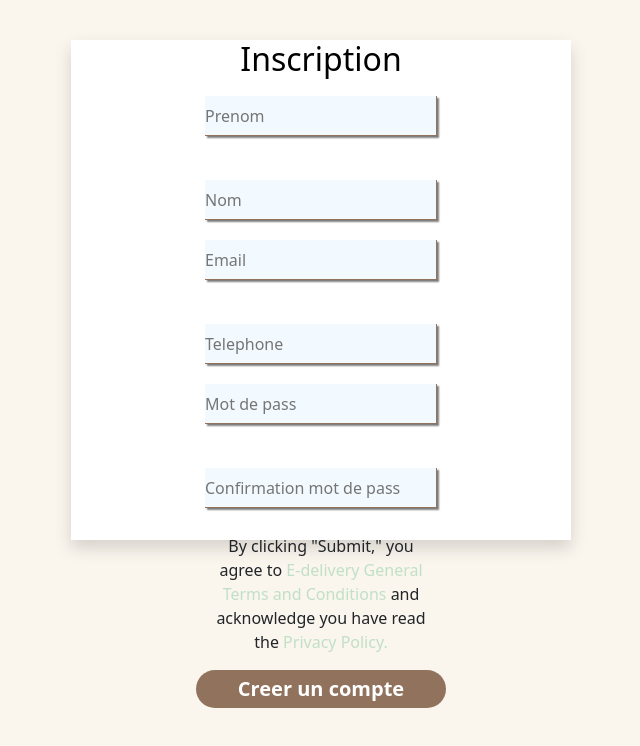
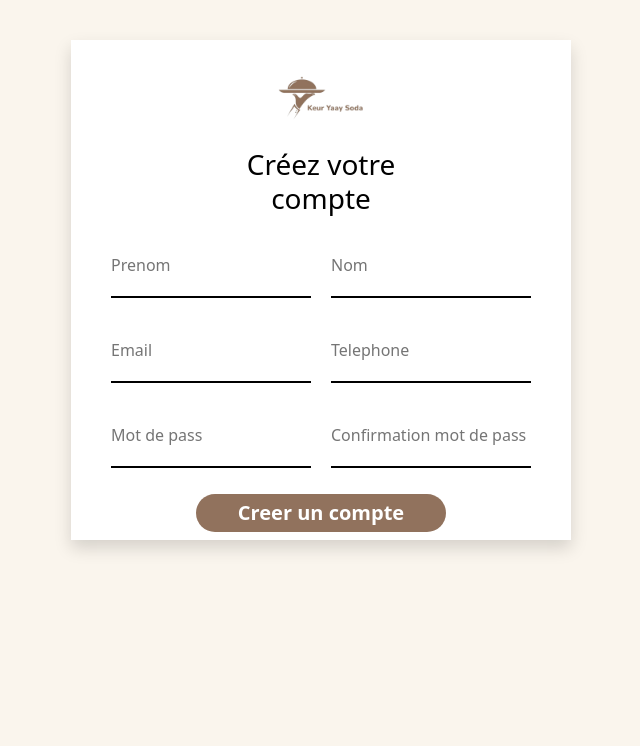
Before and after one commit to sodagueye/Projet-final, a React (Create React App) app: page /inscription in a window 1280 px wide. Shown: the top 746 px of the page, without its empty margins (319-959 px from the left). Built offline with nearby package versions, Linux system fonts and the light colour scheme.

Commit message:
feed-back

```diff
--- a/src/App.jsx
+++ b/src/App.jsx
@@ -34,9 +34,11 @@ function App() {
           <Route path="/menu" element={<Menu />} />
           <Route path="/inscription" element={<Inscrire />} />
           <Route path="/connexion" element={<Connexion />} />
-          <Route path="/success" element={<MsgSuccess />} />
-          <Route path="/mail" element={<SendMail />} />
+          <Route path="/msgsuccess" element={<MsgSuccess />} />
+          <Route path="/sendmail" element={<SendMail />} />
           <Route path="/:token" element={<ModifierPassword />} />
+          {/* <Route path="/modifier" element={<ModifierPassword />} /> */}
+
           <Route path="/reinitialiser" element={<MotdepassOublié />} />
           <Route path="/reservation" element={<ReservationPage />} />
           <Route
--- a/src/Inscription/Connexion.jsx
+++ b/src/Inscription/Connexion.jsx
@@ -5,6 +5,7 @@ import axios from 'axios';
 import { ToastContainer, toast } from 'react-toastify';
 import 'react-toastify/dist/ReactToastify.css';
 import { useNavigate } from 'react-router-dom';
+import logoMaron from '../assets/logoMaron.png';
 
 function Connexion() {
     const navigate = useNavigate();
@@ -42,28 +43,27 @@ function Connexion() {
     }
     return (
         <div>
-            <div className='backCConnexion shadow d-flex justify-content-center align-items-center mt-5'>
+            <div className='backCConnexion shadow  mt-5'>
                 <form className='form  align-items-center' onSubmit={login}>
-                    <h2 className='text-center fw-bold fs-2 color '>Connecter</h2>
+                <img src={logoMaron} className='fs-2 logoMaron' alt="" />
+                    <h2 className='text-center fw-bold fs-2 color  '>Connecter</h2>
 
-                    <div className=' inscript1'>
-                        <input class=" input  email my-2" type="email" placeholder="Email" required  onChange={(e)=>setEmail(e.target.value)}/>
-                        <input class=" input  email my-2" type="password" placeholder="mot de pass" required onChange={(e)=>setPassword(e.target.value)}/>
+                    <div className=' inscript1  '>
+                        {/* <div className='d-flex justify-content-center m-auto  '> */}
+                        <input class=" nom  email " type="email" placeholder="Email" required  onChange={(e)=>setEmail(e.target.value)}/>
+                        {/* </div> */}
+                        <input class=" nom  email " type="password" placeholder="mot de pass" required onChange={(e)=>setPassword(e.target.value)}/>
                     </div>
                     <div className='text-center my-4'>
                         <Link to="/reinitialiser" className=' oublie '>mot de pass oublié</Link>
                     </div>
-                    <button type='submit ' className='liens align-items-center creer fs-5 fw-bold '> Se connecter</button>
-                    <p className='text-center'>Vous n'avez pas de compte ?</p>
+                    <div className=' creer'>
+                    <button type='submit ' className='liens align-items-center connect  fs-5 fw-bold '> Se connecter</button></div>
+                    <p className='text-center mt-3'>Vous n'avez pas de compte ?</p>
                     <div className='text-center my-4'>
-                        <Link to="/inscription"> <a href="#" className=' oublie '> S'inscrire</a></Link>
+                        <Link to="/inscription"> <a href="#" className=' oublie  '> Creer un compte</a></Link>
                         </div>
-                    {/* <div className='d-flex '> */}
-                        {/* <div className='d-flex icon-google gap-3 align-items-center '>
 
-                            <p className='ecriture mt-3'> google</p>
-                        </div> */}
-                    {/* </div> */}
 
                 </form>
             </div>
--- a/src/Inscription/Inscrire.jsx
+++ b/src/Inscription/Inscrire.jsx
@@ -4,6 +4,7 @@ import { Link, useNavigate } from 'react-router-dom';
 import axios from 'axios';
 import { ToastContainer, toast } from 'react-toastify';
 import 'react-toastify/dist/ReactToastify.css';
+import logoMaron from '../assets/logoMaron.png';
 
 function Inscrire() {
   const navigate = useNavigate();
@@ -64,25 +65,27 @@ function Inscrire() {
 
   return (
     <div className=''>
-      <div className='back shadow d-flex justify-content-center align-items-center '>
+      <div className='back shadow d-flex justify-content-center  '>
         <form className='form' onSubmit={submit}>
-          <div className='text-center color fs-2 m-0 fw-bold'> <h2>Inscription</h2></div>
-          <div className='d-flex gap-4 justify-content-center inscript'>
-            <input className="input" type="text" placeholder="Prenom" required value={firstName} onChange={(e) => setFirstName(e.target.value)} />
-            <input className="input number" type="text" placeholder="Nom" value={lastName} required onChange={e => setLastName(e.target.value)} />
-          </div>
-          <div className='d-flex gap-4 justify-content-center inscript'>
-            <input className="input" type="email" placeholder="Email" value={email} required onChange={e => setEmail(e.target.value)} />
-            <input className="input number" type="number" placeholder="Telephone" required value={number} onChange={e => setNumber(e.target.value)} />
-          </div>
-          <div className='d-flex gap-4 justify-content-center inscript pass'>
-            <input className="input" type="text" placeholder="Mot de pass" required value={password} onChange={e => setPassword(e.target.value)} />
-            <input className="input" type="text" placeholder="Confirmation mot de pass" required value={confirmPassword} onChange={e => setConfirmPassword(e.target.value)} />
+          <img src={logoMaron} className='fs-2 logoMaron' alt="" />
+          <div className=' color  m-0 fw-bold'> <h3>Créez votre compte</h3></div>
+          <div className='auth'>
+            <input className="nom" type="text" style={{backgroundColor: "transparent"}} placeholder="Prenom" required value={firstName} onChange={(e) => setFirstName(e.target.value)} />
+            <input className=" nom number" type="text" placeholder="Nom" value={lastName} required onChange={e => setLastName(e.target.value)} />
           </div>
 
-          <p className='m-3 text-center'>By clicking "Submit," you agree to <span className='terms'> E-delivery General Terms and Conditions </span> and acknowledge you have read the  <span className='terms'>Privacy Policy.</span></p>
+          <div className='auth'>
+            <input className="nom" type="email" placeholder="Email" value={email} required onChange={e => setEmail(e.target.value)} />
+            <input className="nom number" type="number" placeholder="Telephone" required value={number} onChange={e => setNumber(e.target.value)} />
+          </div>
+          <div className='auth pass'>
+            <input className="nom" type="text" placeholder="Mot de pass" required value={password} onChange={e => setPassword(e.target.value)} />
+            <input className="nom" type="text" placeholder="Confirmation mot de pass" required value={confirmPassword} onChange={e => setConfirmPassword(e.target.value)} />
+          </div>
+
+          {/* <p className='m-3 text-center'>By clicking "Submit," you agree to <span className='terms'> E-delivery General Terms and Conditions </span> and acknowledge you have read the  <span className='terms'>Privacy Policy.</span></p> */}
           <div className='creer'>
-            <button type='submit' className='creer liens fs-5 fw-bold' >Creer un compte</button>
+            <button type='submit' className='creer liens fs-5 fw-bold mt-3 connect' >Creer un compte</button>
           </div>
         </form>
       </div>
--- a/src/Inscription/ModifierPassword.jsx
+++ b/src/Inscription/ModifierPassword.jsx
@@ -52,7 +52,7 @@ function ModifierPassword() {
           <div className="inscript1">
             <div className="password-container my-2">
               <input
-                className="input email"
+                className="nom email"
                 type={showPassword ? "text" : "password"}
                 placeholder="Mot de passe"
                 value={password}
@@ -62,7 +62,7 @@ function ModifierPassword() {
             </div>
             <div className="password-container my-2">
               <input
-                className="input email"
+                className="nom email"
                 type={showConfirmPassword ? "text" : "password"}
                 placeholder="Confirmer mot de passe"
                 value={confirmPassword}
@@ -74,7 +74,7 @@ function ModifierPassword() {
           <div className="d-flex justify-content-center align-items-center">
             <button
               type="submit"
-              className="liens d-flex justify-content-center align-items-center creer fs-5 fw-bold mt-5"
+              className="liens d-flex justify-content-center align-items-center creer fs-5 fw-bold mt-5 connect"
             >
               Envoyer
             </button>
--- a/src/Inscription/SendMail.jsx
+++ b/src/Inscription/SendMail.jsx
@@ -1,5 +1,5 @@
 function SendMail() {
-    return (  <div  className="backpass shadow p-5 fs-5 mt-5">
+    return (  <div  className="backpass shadow p-5 fs-6 mt-5">
         <p>
          Nous venons de vous envoyer un email dans lequel vous trouverez le lien qui vous permettra de modifier votre mot de passe.
          Si vous ne voyez pas le message dans votre boîte de réception, nous vous suggérons de consulter vos spams
--- a/src/Inscription/inscrire.css
+++ b/src/Inscription/inscrire.css
@@ -8,13 +8,23 @@
 
 
 }
+.auth{
+    display: flex;
+    justify-content: center;
+    align-items: center;
+    gap: 10;
+}
 
-.input {
+.nom {
+    background-color: transparent;
     margin: 10px;
     width: 200px;
     height: 65px;
     outline: none;
-    border: none;
+    /* border: none; */
+    border-top: none;
+    border-left: none;
+    border-right: none;
     border-bottom: 2px solid black;
 
 }
@@ -42,7 +52,7 @@
 
 .backCConnexion {
     background-color: white !important;
-    height: 500px;
+    height: 530px;
     width: 500px;
     margin: auto;
 
@@ -55,34 +65,46 @@
 }
 
 .inscript1 {
+
     display: flex;
     flex-direction: column;
     margin-bottom: 20;
+    justify-content: center;
+    align-items: center;
+    margin: auto;
+
 }
 
 .oublie {
     color: #E7272D;
     align-items: center;
+
 }
 
 .email {
+    width: 350px;
 
-    width: 350px;
 }
-
+.votre{
+    font-size: 12px;
+}
 
 .color{
     color: black;
+    font-size: 10px;
 }
 .creer {
     margin: auto;
     display: flex;
     justify-content: center;
-    align-items: center;
+     align-items: center;
+
+
+
+}
+.connect{
     border: none;
     border-bottom: none;
-
-
 }
 
  .liens {
@@ -91,7 +113,7 @@
     text-decoration: none;
     border-radius: 30px;
     padding: 4px;
-   width: 300px;
+   width: 350px;
 
 }
 .liens:hover{
```
Also changed, not shown: src/Inscription/MotdepassOublié.jsx (+14 -9 lines), src/assets/logoMaron.png (added).
